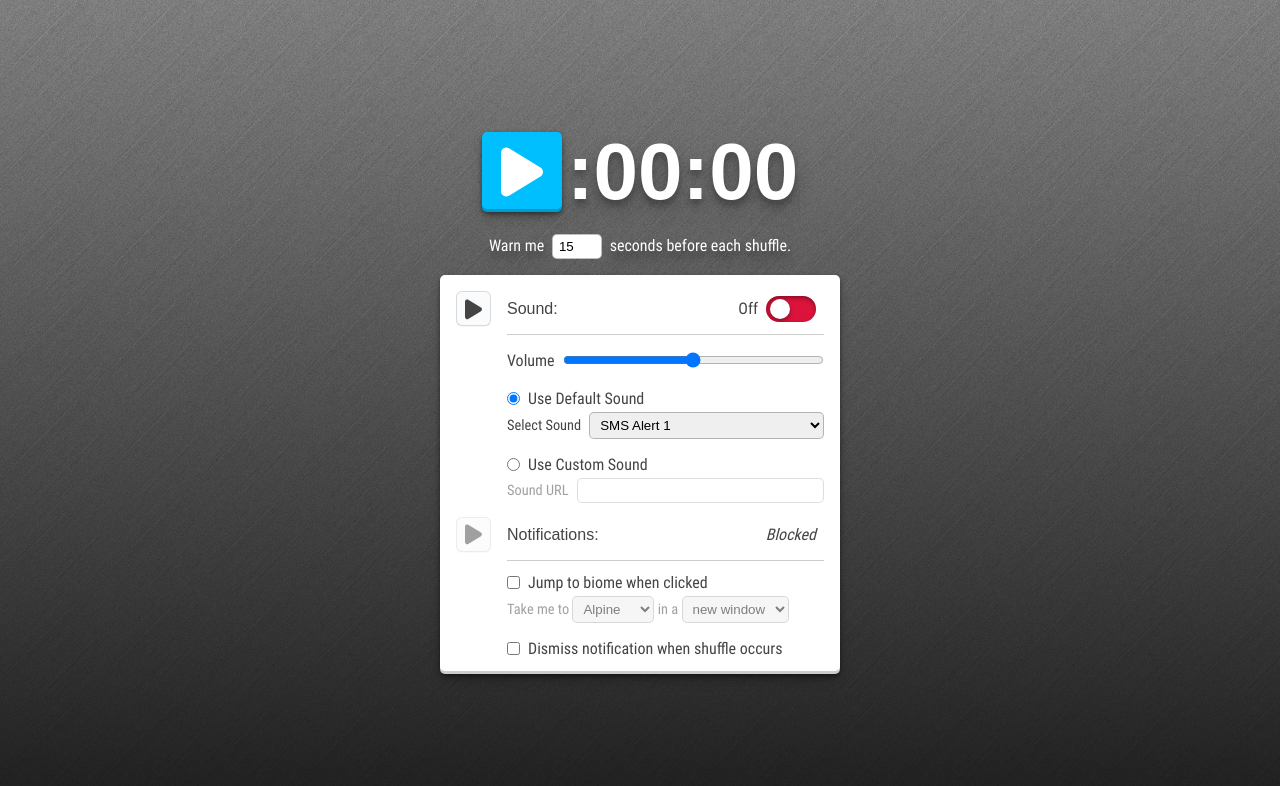
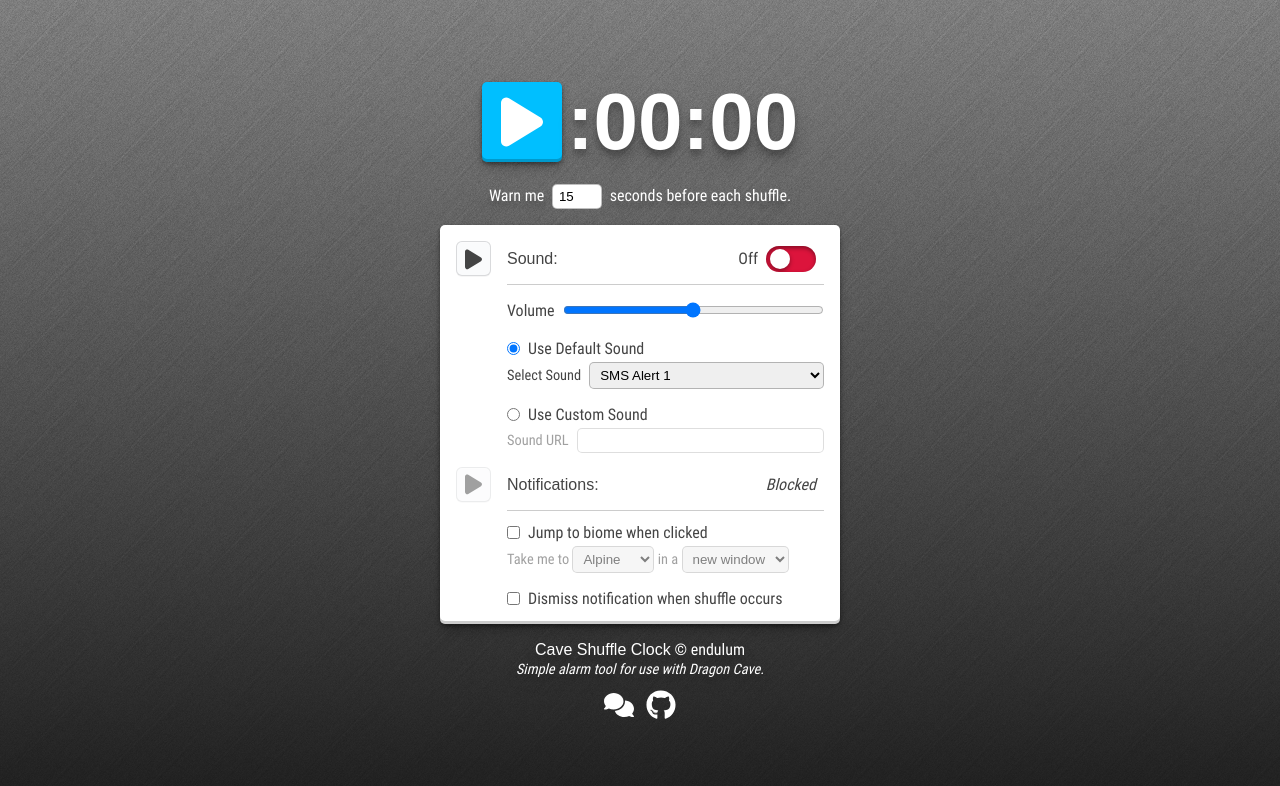
Before and after one commit to endulum/dc-shuffle-clock, a React (Vite) app: page / in a window 1280 px wide. Shown: the top 786 px of the page. Built offline with nearby package versions, Linux system fonts and the light colour scheme; a web font is replaced by a local one.

Commit message:
add footer content

```diff
--- a/src/App.tsx
+++ b/src/App.tsx
@@ -4,6 +4,7 @@ import { notifSupportInitializer } from './helpers/notifUtils.ts'
 import SettingsFields from './components/SettingsFields.tsx'
 import Clock from './components/Clock.tsx'
 import DelayField from './components/DelayField.tsx'
+import Footer from './components/Footer.tsx'
 import playSound from './helpers/playSound.ts'
 import doNotify from './helpers/doNotify.ts'
 import 'hacktimer/HackTimer.min'
@@ -37,7 +38,7 @@ export default function App (): JSX.Element {
         notifSupport={notifSupport}
         setNotifSupport={setNotifSupport}
       />
-      {/* <Footer /> */}
+      <Footer />
     </>
   )
 }
--- /dev/null
+++ b/src/components/Footer.tsx
@@ -0,0 +1,34 @@
+import SpeechSvg from '../assets/speech.svg'
+import GithubSvg from '../assets/github.svg'
+
+export default function Footer (): JSX.Element {
+  return (
+    <footer>
+      <p>
+        <b>Cave Shuffle Clock</b>
+        {' '}
+        &copy; endulum
+        <br />
+        <small><i>Simple alarm tool for use with Dragon Cave.</i></small>
+      </p>
+      <div className="footer-icons">
+        <a href="https://forums.dragcave.net/topic/190954-cave-shuffle-timer-v10" title="Forum Thread">
+          <img
+            src={SpeechSvg}
+            alt="thread"
+            className="footer-svg white-svg"
+            aria-hidden
+          />
+        </a>
+        <a href="https://github.com/endulum/dc-shuffle-clock" title="Repository">
+          <img
+            src={GithubSvg}
+            alt="repository"
+            className="footer-svg white-svg"
+            aria-hidden
+          />
+        </a>
+      </div>
+    </footer>
+  )
+}
--- a/src/style.css
+++ b/src/style.css
@@ -37,10 +37,15 @@ body {
   background-image:
     linear-gradient(to bottom, rgba(0, 0, 0, 0), rgba(0, 0, 0, 0.75)),
     url(./assets/alum.png);
+  background-attachment: fixed;
   display: flex;
+  flex-direction: column;
   align-items: center;
   justify-content: center;
   font-family: 'Roboto', Arial, Helvetica, sans-serif;
+  min-height: 700px;
+  overflow-x: auto;
+  padding: 1rem 0;
 }
 
 #root {
@@ -49,6 +54,7 @@ body {
   justify-content: center;
   align-items: center;
   gap: 1rem;
+
   width: calc(100% - 20px);
   max-width: 400px;
 }
@@ -324,9 +330,8 @@ main {
 
 /* footer component */
 
-/* footer {
+footer {
   color: white;
-  margin-top: 1rem;
   text-shadow: var(--text-shadow-1);
   display: flex;
   flex-direction: column;
@@ -341,11 +346,11 @@ main {
   margin-top: 0.75rem;
 }
 
-.footer-icon {
+.footer-svg {
   width: 30px;
   height: 30px;
   filter: invert(100%);
-} */
+}
 
 /* media queries */
 
```
